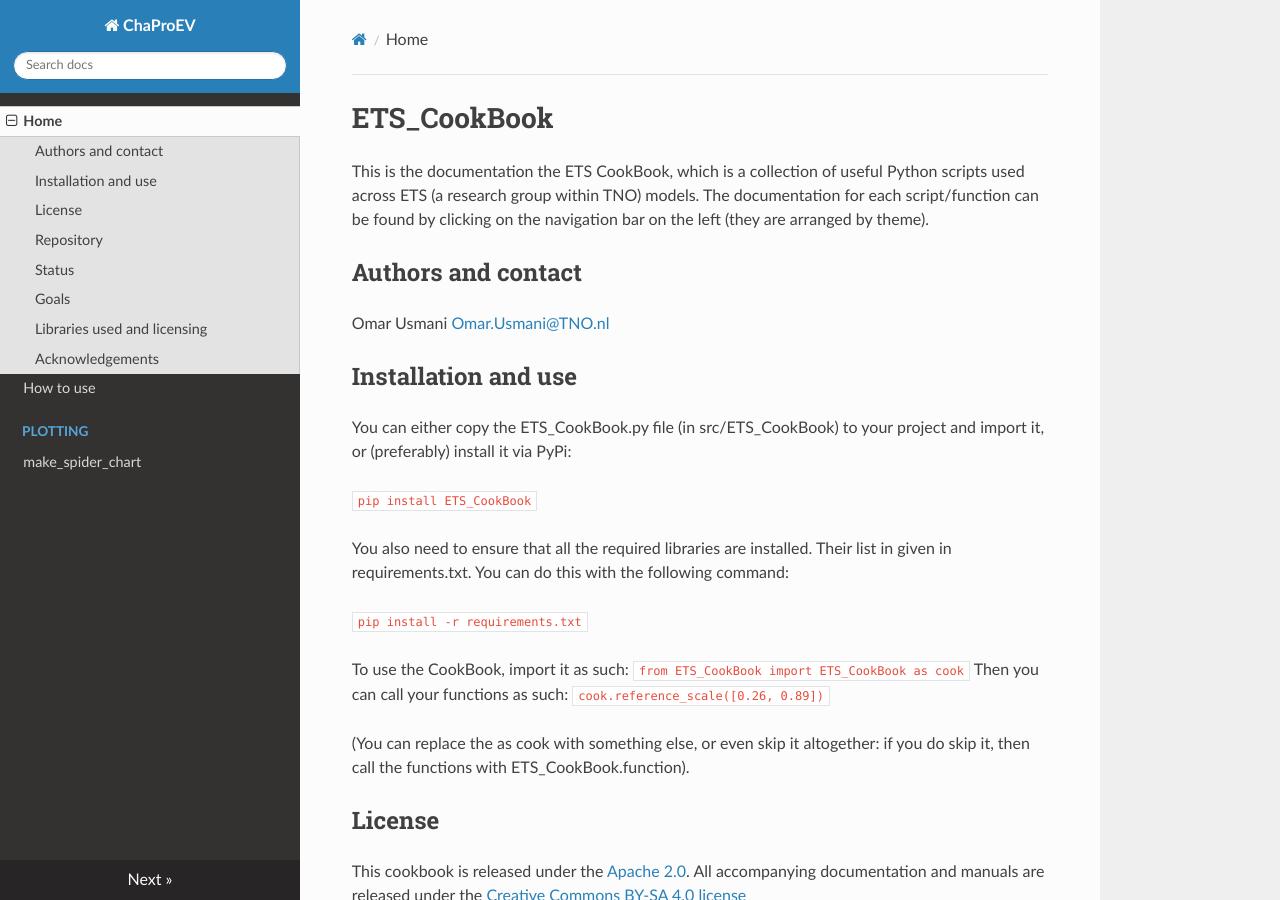
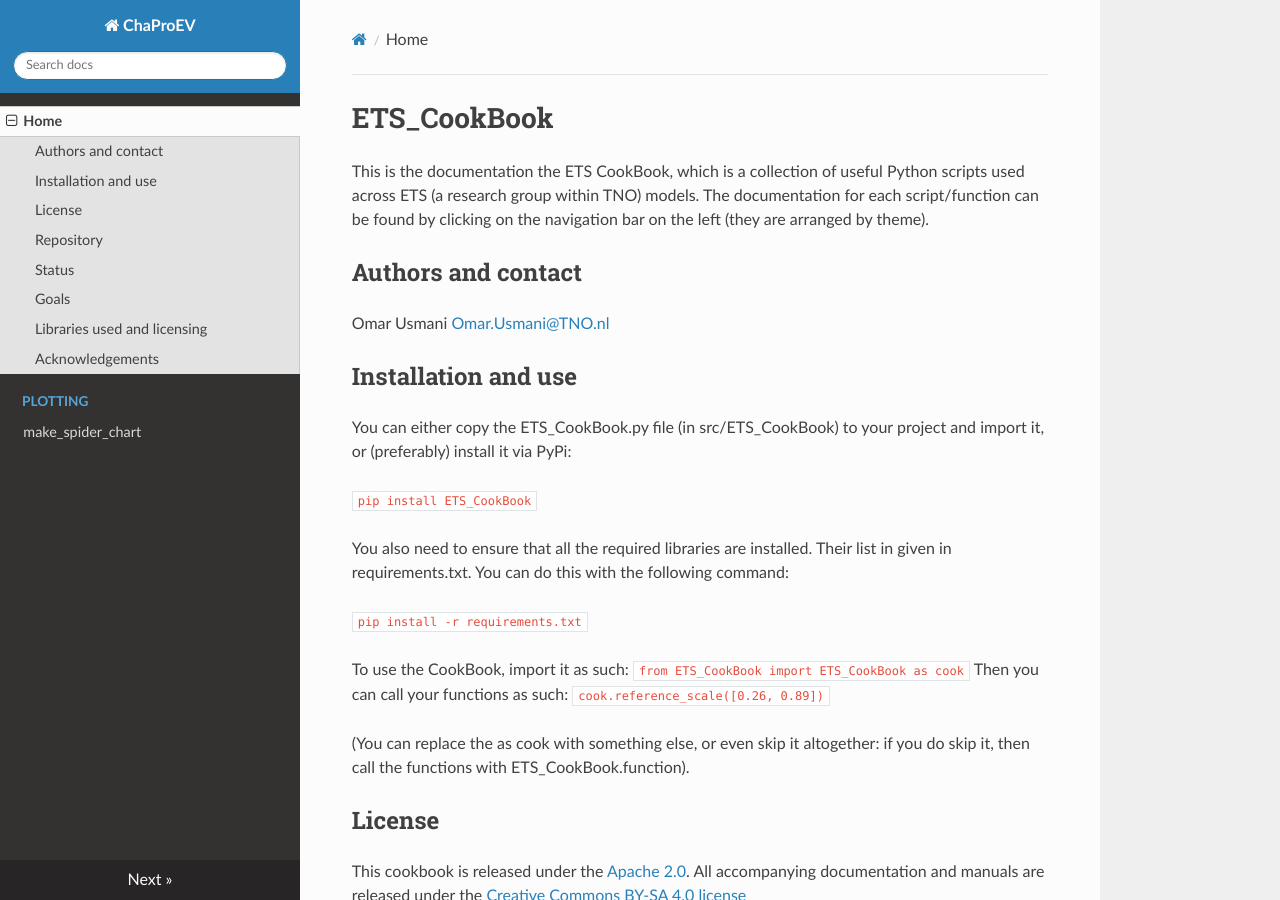
Before and after one commit to TNO/ETS_CookBook, an MkDocs documentation site: the page built from docs/index.md, in a window 1280 px wide and 900 px high. Built offline with MkDocs 1.6.1, drawn with Linux system fonts in a browser that asks for light colours; nearby versions of some CDN libraries.

Commit message:
Small change in docs

```diff
--- a/mkdocs.yml
+++ b/mkdocs.yml
@@ -1,7 +1,6 @@
 site_name: ChaProEV
 nav:
  - Home: index.md
- - How to use: using.md
  - Plotting:
             - make_spider_chart: make_spider_chart.md
 
```
Also changed, not shown: docs/using.md (deleted).
